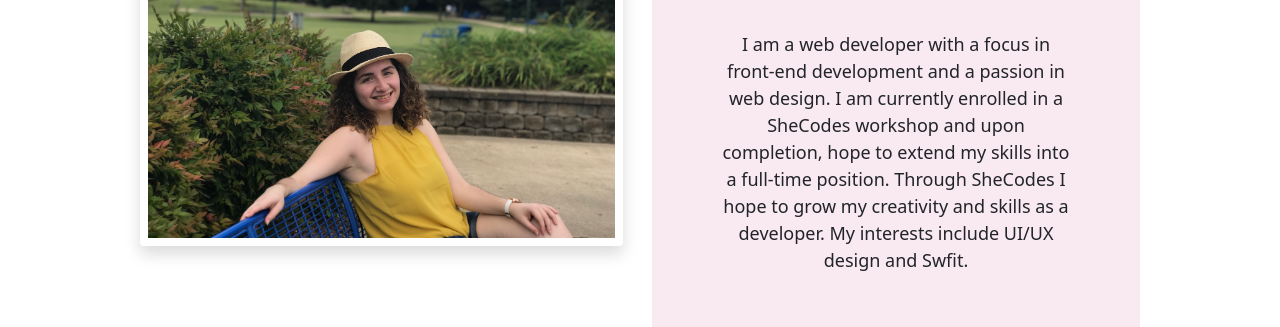
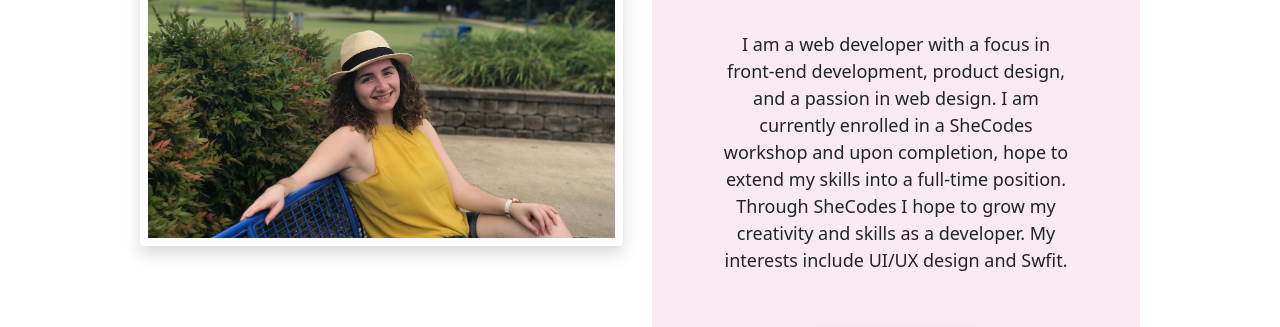
Before and after one commit to borahae13/scarsonportfolio, a website: page about.html in a window 1280 px wide. Shown: the part 429-756 px from the top of the page. Drawn offline with nearby package versions, Linux system fonts and the light colour scheme.

Commit message:
Updated information sections

```diff
--- a/about.html
+++ b/about.html
@@ -28,7 +28,7 @@
     <link rel="stylesheet" href="https://cdn.jsdelivr.net/gh/devicons/devicon@v2.15.1/devicon.min.css">
     <link rel="stylesheet" href="styles/style.css" />
     <meta name="description" content="Shaina Carson's portfolio" />
-    <title>Font-end Developer - Shaina</title>
+    <title>Web Developer - Shaina</title>
   </head>
  <body>
     <nav class="navbar navbar-expand-lg navbar-light bg-light fixed-top">
@@ -97,7 +97,7 @@
             <h1 class="About-header mb-4">About Me</h1>
             <h2 class="mb-3">Shaina Carson</h2>
             <p class="mb-3">
-              I am a web developer with a focus in front-end development and a passion in web design. I am currently enrolled
+              I am a web developer with a focus in front-end development, product design, and a passion in web design. I am currently enrolled
               in a SheCodes workshop and upon completion, hope to extend my skills into a full-time position. Through SheCodes I hope to grow
               my creativity and skills as a developer. My interests include UI/UX design and Swfit.
             </p>
```
Also changed, not shown: Screen Shot 2022-11-10 at 5.59.49 PM.png (added), 1 other file.
